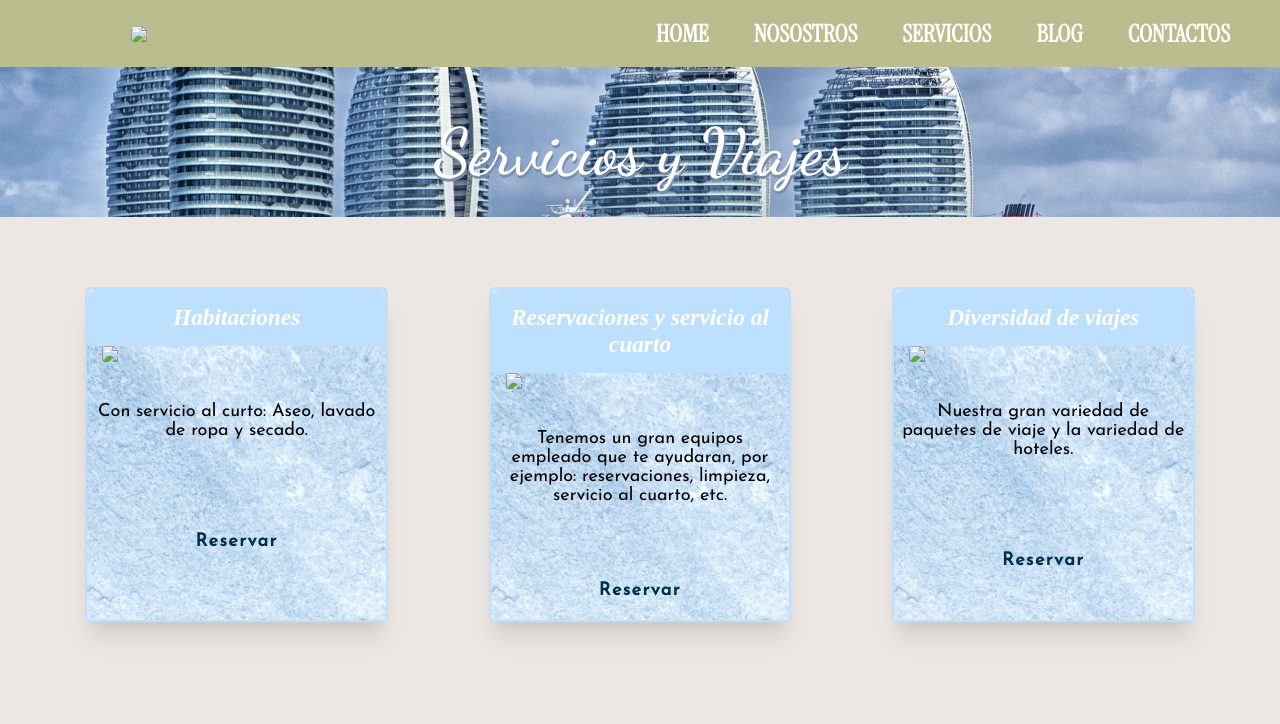
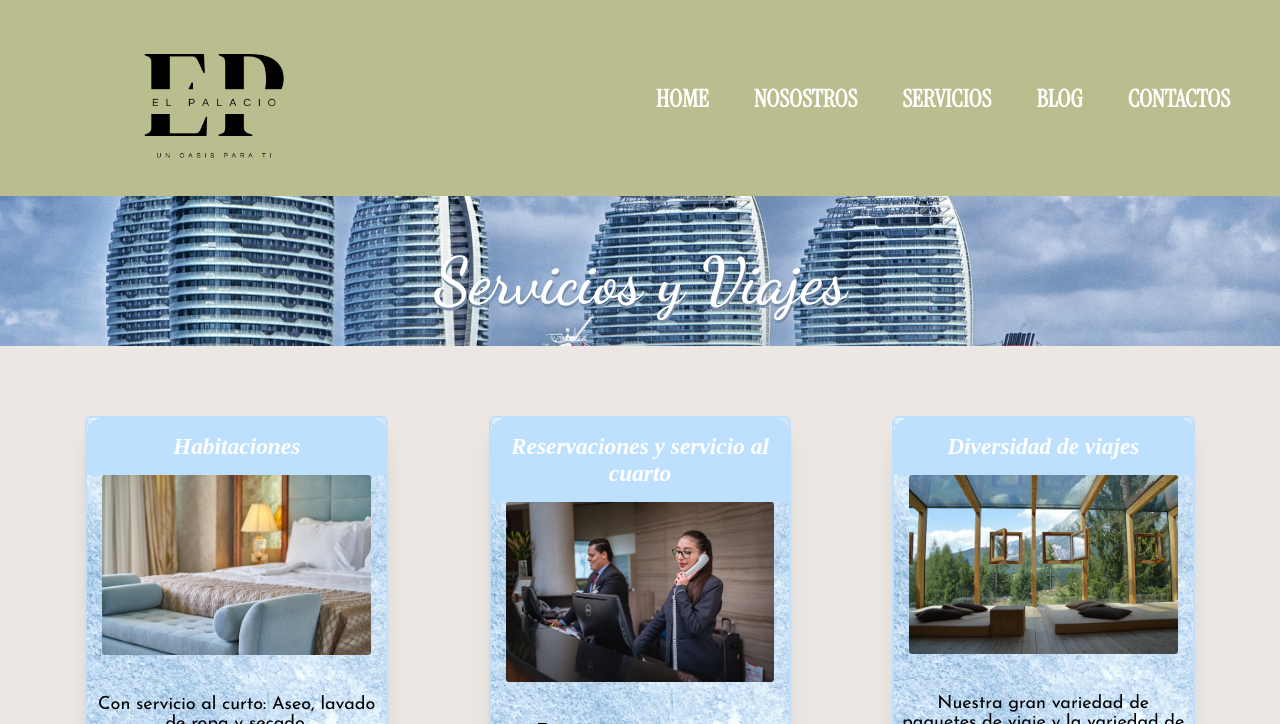
Before and after one commit to Trisho2006/IntegradoraTMC302, a plain HTML site: page servicios.html in a window 1280 px wide. Shown: the top 724 px of the page. Drawn offline with Linux system fonts and the light colour scheme; files whose address does not match are found by name.

Commit message:
Update servicios.html

```diff
--- a/servicios.html
+++ b/servicios.html
@@ -16,13 +16,13 @@
 
 	<link rel="stylesheet" href="https://cdnjs.cloudflare.com/ajax/libs/font-awesome/6.4.0/css/all.min.css" integrity="sha512-iecdLmaskl7CVkqkXNQ/ZH/XLlvWZOJyj7Yy7tcenmpD1ypASozpmT/E0iPtmFIB46ZmdtAc9eNBvH0H/ZpiBw==" crossorigin="anonymous" referrerpolicy="no-referrer" />
 	<link rel="stylesheet" type="text/css" href="Estilos.css">
-	<link rel="icon" type="image/x-icon" href="imagenes/Icono.ico">
+	<link rel="icon" type="image/x-icon" href="Icono.ico">
 </head>
 <body>
 	<div class="Contenedor">
 		<div class="encabezado">
 			<div class="logo">
-				<img src="imagenes/logo2.png">
+				<img src="logo2.png">
 			</div>
 			<div class="menu">
 				<a href="index.html">HOME</a>
@@ -44,7 +44,7 @@
 					<h3>Habitaciones</h3>
 				</div>
 				<div class="imagen-card">
-					<img src="imagenes/foto1.jpg">
+					<img src="foto1.jpg">
 				</div>
 				<div class="texto-card">
 					<p>Con servicio al curto: Aseo, lavado de ropa y secado.</p>
@@ -59,7 +59,7 @@
 					<h3>Reservaciones y servicio al cuarto</h3>
 				</div>
 				<div class="imagen-card">
-					<img src="imagenes/foto2.jpg">
+					<img src="foto2.jpg">
 				</div>
 				<div class="texto-card">
 					<p>Tenemos un gran equipos empleado que te ayudaran, por ejemplo: reservaciones, limpieza, servicio al cuarto, etc.</p> <br>
@@ -73,7 +73,7 @@
 					<h3>Diversidad de viajes</h3>
 				</div>
 				<div class="imagen-card">
-					<img src="imagenes/foto3.jpg">
+					<img src="foto3.jpg">
 				</div>
 				<div class="texto-card">
 					<p>Nuestra gran variedad de paquetes de viaje y la variedad de hoteles.</p>
```
